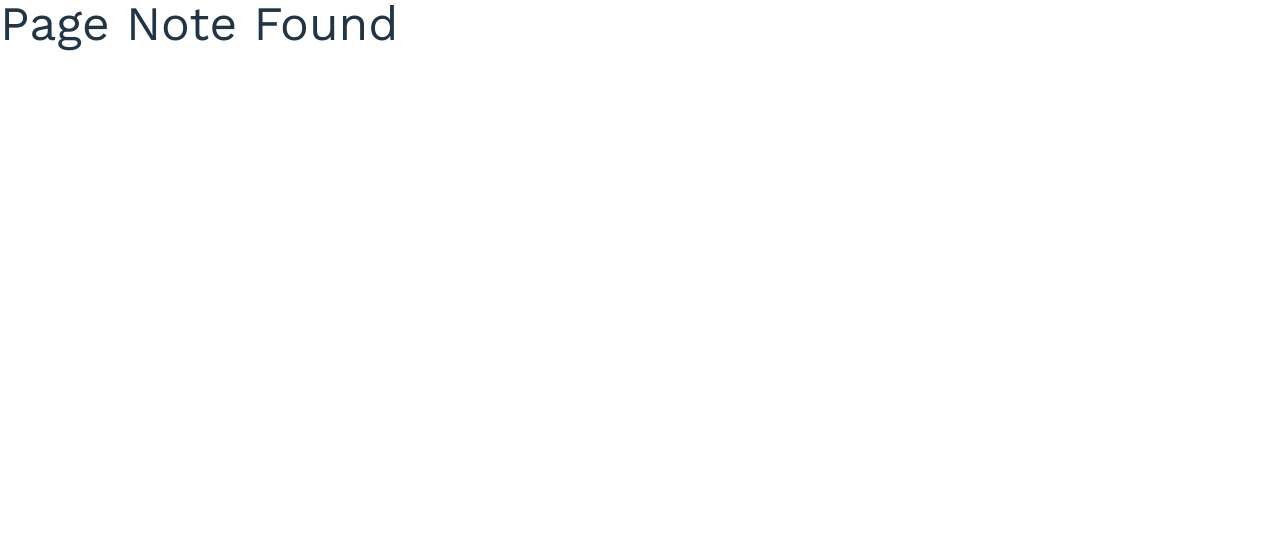
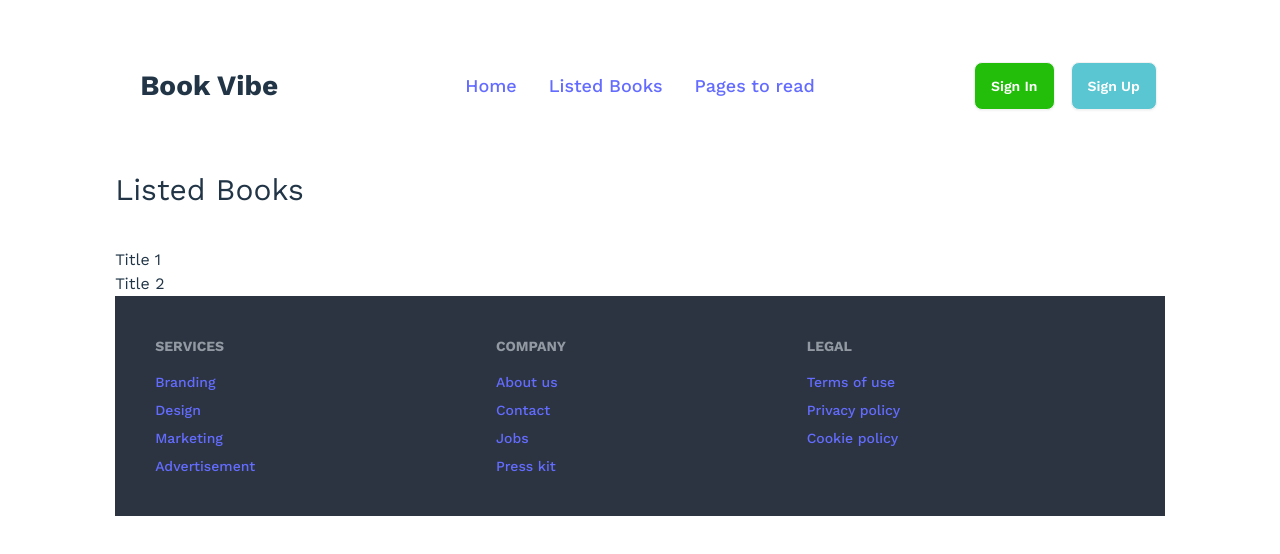
Before and after one commit to sakibMERN/boi-poka-book-vibe, a React (Vite) app: page /listedBooks in a window 1280 px wide. Before the commit this address had no page. Shown: the top 554 px of the page. Built offline with nearby package versions, Linux system fonts and the light colour scheme; a web font is replaced by a local one.

Commit message:
make a ListedBooks component

```diff
--- a/package.json
+++ b/package.json
@@ -15,7 +15,8 @@
     "react": "^18.3.1",
     "react-dom": "^18.3.1",
     "react-icons": "^5.3.0",
-    "react-router-dom": "^6.27.0"
+    "react-router-dom": "^6.27.0",
+    "react-tabs": "^6.0.2"
   },
   "devDependencies": {
     "@eslint/js": "^9.13.0",
--- a/src/App.jsx
+++ b/src/App.jsx
@@ -6,6 +6,7 @@ import ErrorPage from './components/ErrorPage/ErrorPage'
 import Home from './components/Home/Home'
 import Dashboard from './components/Dashboard/Dashboard'
 import BookDetail from './components/BookDetail/BookDetail'
+import ListedBooks from './components/ListedBooks/ListedBooks'
 
 const router = createBrowserRouter([
   {
@@ -21,6 +22,10 @@ const router = createBrowserRouter([
         path: 'books/:bookId',
         element: <BookDetail></BookDetail>,
         loader: () => fetch('./booksData.json')
+      },
+      {
+        path: 'listedBooks',
+        element: <ListedBooks></ListedBooks>
       },
       {
         path: 'dashboard',
--- /dev/null
+++ b/src/components/ListedBooks/ListedBooks.jsx
@@ -0,0 +1,18 @@
+import React from 'react';
+import { Tab, TabList, Tabs } from 'react-tabs';
+
+const ListedBooks = () => {
+    return (
+        <div>
+            <h3 className="text-3xl my-10">Listed Books</h3>
+            <Tabs>
+                <TabList>
+                    <Tab>Title 1</Tab>
+                    <Tab>Title 2</Tab>
+                </TabList>
+            </Tabs>
+        </div>
+    );
+};
+
+export default ListedBooks;
```
Also changed, not shown: 1 other file (tests, documents, lock files or other folders).
